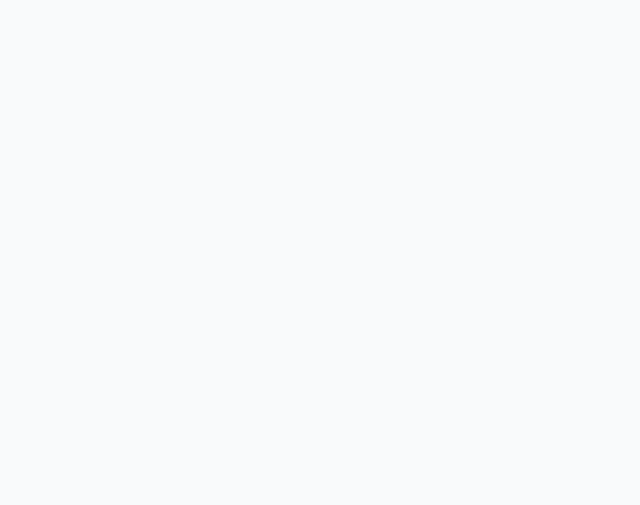
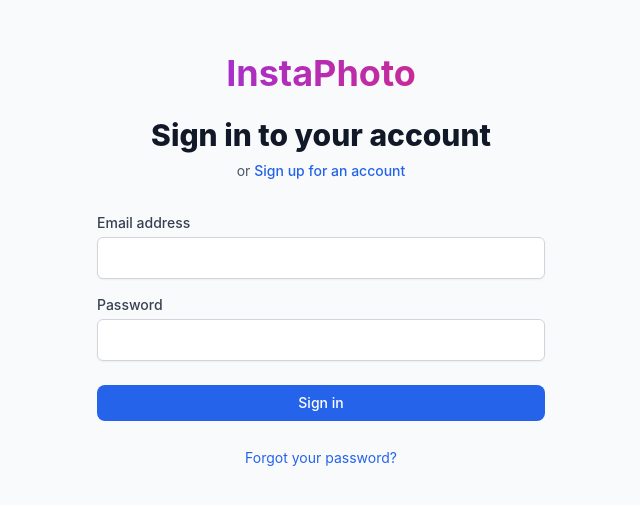
Before and after one commit to chris-v88/insta-photo, a React (Create React App) app in the folder frontend/: page /login in a window 1280 px wide. Before the commit this address had no page. Shown: the part 139-644 px from the top of the page, without its empty margins (319-959 px from the left). Built offline with nearby package versions, Linux system fonts and the light colour scheme.

Commit message:
add login page

```diff
--- a/frontend/src/App.tsx
+++ b/frontend/src/App.tsx
@@ -1,22 +1,33 @@
 import React from 'react';
-import { BrowserRouter, Routes, Route } from 'react-router-dom';
+import { BrowserRouter, Routes, Route, Navigate } from 'react-router-dom';
+
 import ProtectedRoute from './pages/ProtectedRoute';
+import LoginPage from './pages/auth/LoginPage';
 
 function HomePage() {
   return <h1>Home Page (Public)</h1>;
 }
 
 const App = () => {
+  const isAuthenticated = false; // TODO: Replace with real authentication logic
+
   return (
     <BrowserRouter>
       <div className="App">
         <Routes>
+          {/* Public Routes */}
           <Route
             path="/"
             element={
               <ProtectedRoute>
                 <HomePage />
               </ProtectedRoute>
+            }
+          />
+          <Route
+            path="/login"
+            element={
+              isAuthenticated ? <Navigate to="/" replace /> : <LoginPage />
             }
           />
         </Routes>
--- a/frontend/src/components/ui/Input.tsx
+++ b/frontend/src/components/ui/Input.tsx
@@ -4,7 +4,7 @@ export type InputProps = React.InputHTMLAttributes<HTMLInputElement> & {
   label?: string;
   error?: string;
   helperText?: string;
-}
+};
 
 const Input: React.FC<InputProps> = ({
   label,
--- a/frontend/src/pages/auth/LoginPage.tsx
+++ b/frontend/src/pages/auth/LoginPage.tsx
@@ -1,11 +1,58 @@
 import React from 'react';
+import { Link } from 'react-router-dom';
+
+import Button from '../../components/ui/Button';
+import Input from '../../components/ui/Input';
 
 const LoginPage: React.FC = () => {
-	return (
-		<div className="min-h-screen flex items-center justify-center bg-gray-50">
-			<h1 className="text-2xl font-bold text-gray-900">Login Page</h1>
-		</div>
-	);
+  return (
+    <div className="min-h-screen flex items-center justify-center bg-gray-50 py-12 px-4 sm:px-6 lg:px-8">
+      <div className="max-w-md w-full space-y-8">
+        <div>
+          <h1 className="text-center text-4xl font-bold bg-gradient-to-r from-purple-600 to-pink-600 bg-clip-text text-transparent">
+            InstaPhoto
+          </h1>
+          <h2 className="mt-6 text-center text-3xl font-extrabold text-gray-900">
+            Sign in to your account
+          </h2>
+          <p className="mt-2 text-center text-sm text-gray-600">
+            or{' '}
+            <Link
+              to="/register"
+              className="font-medium text-blue-600 hover:text-blue-500"
+            >
+              Sign up for an account
+            </Link>
+          </p>
+        </div>
+
+        <form className="mt-8 space-y-6">
+          <div className="space-y-4">
+            <Input label="Email address" type="email" autoComplete="email" />
+
+            <Input
+              label="Password"
+              type="password"
+              autoComplete="current-password"
+            />
+          </div>
+
+          <Button type="submit" className="w-full">
+            Sign in
+          </Button>
+
+          <div className="text-center">
+            <Link
+              to="/forgot-password"
+              className="text-sm text-blue-600 hover:text-blue-500"
+            >
+              Forgot your password?
+            </Link>
+          </div>
+        </form>
+      </div>
+    </div>
+  );
 };
 
 export default LoginPage;
```
Also changed, not shown: frontend/src/pages/auth/RegisterPage.tsx (+5 -5 lines).
